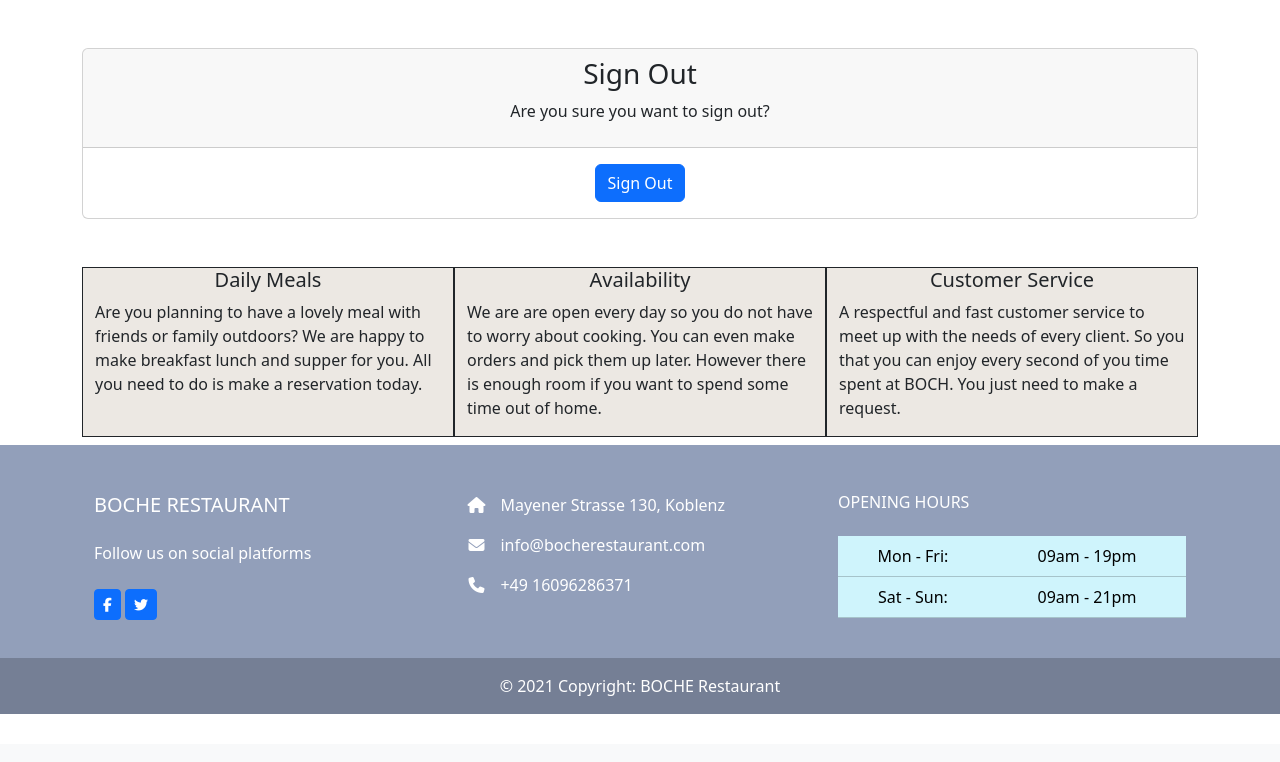
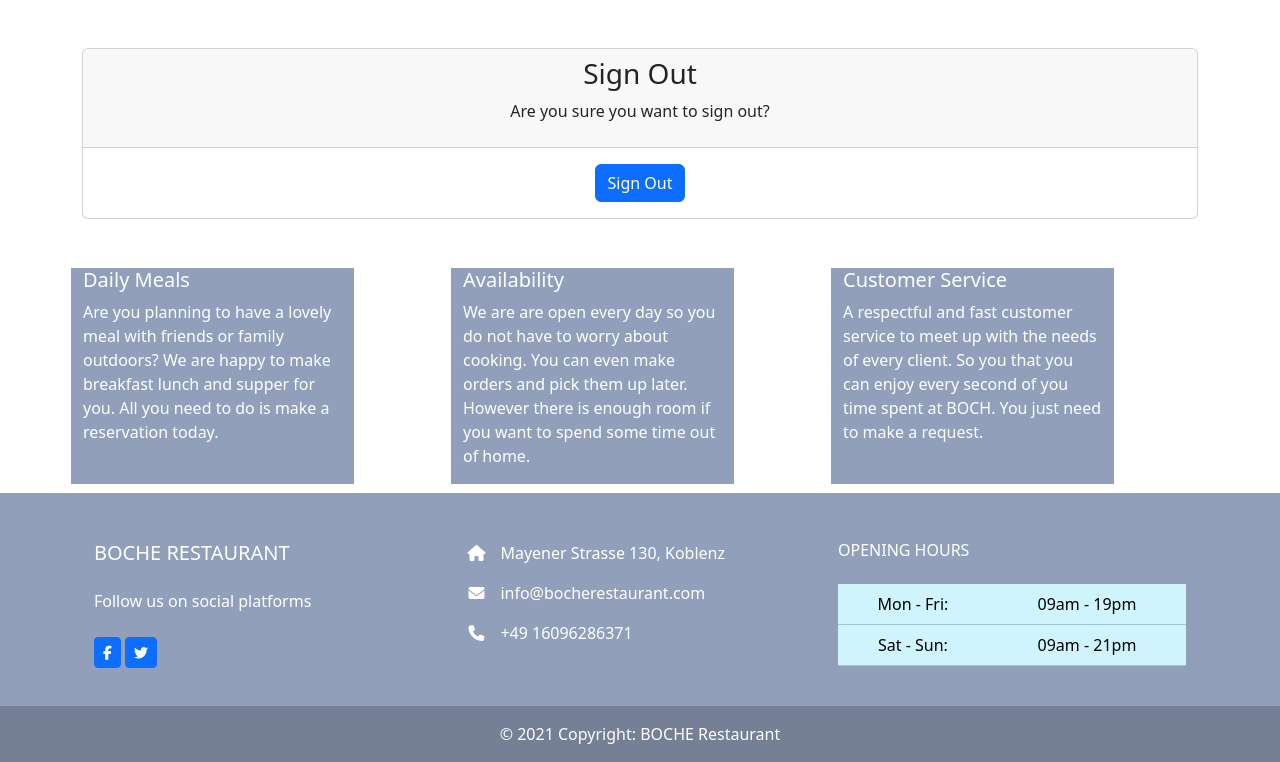
Before and after one commit to F-Clement/BOCHERestaurant, a Django app: template templates/account/logout.html in a window 1280 px wide. Shown: the part 56-818 px from the top of the page. Before the commit the page ends 770 px from the top, so only its background shows below. Run offline with Django 3.2, Linux system fonts and the light colour scheme; the template is opened without the code that fills it: most values are stand-ins (such as "Sample title", 1, 10 or a date in 2020); one stand-in notice (Sample message) is shown; some libraries are stand-ins or nearby versions.

Commit message:
Add django notifications upon login logout signup etc and better comment code

```diff
--- a/bocherestaurant/urls.py
+++ b/bocherestaurant/urls.py
@@ -16,6 +16,7 @@ Including another URLconf
 from django.contrib import admin
 from django.urls import path, include
 
+
 urlpatterns = [
     path('admin/', admin.site.urls),
     path('accounts/', include('allauth.urls')),
--- a/reservation/admin.py
+++ b/reservation/admin.py
@@ -7,7 +7,8 @@ from .models import Reservation, RestaurantTable
 @admin.register(Reservation)
 class ReservationAdmin(admin.ModelAdmin):
     list_display = ('reservation_name', 'reservation_email',
-                    'phone_number', 'reservation_date', 'reservation_time', 'reserved_table')
+                    'phone_number', 'reservation_date', 'reservation_time',
+                    'reserved_table')
 
 
 @admin.register(RestaurantTable)
--- a/reservation/forms.py
+++ b/reservation/forms.py
@@ -1,5 +1,7 @@
 from django import forms
 from .models import Reservation
+
+# Automatic generate a reservation form to enable automatic validation
 
 
 class ReservationForm(forms.ModelForm):
--- a/reservation/urls.py
+++ b/reservation/urls.py
@@ -1,7 +1,7 @@
 from . import views
 from django.urls import path
 
-
+# URL patterns for our views
 urlpatterns = [
     path('', views.HomePage.as_view(),
          name='homepage'),
@@ -15,7 +15,4 @@ urlpatterns = [
     path('delete_reservation/<int:pk>',
          views.DeleteReservation.as_view(success_url="/reservations"))
 
-
-
-
 ]
--- a/static/css/styles.css
+++ b/static/css/styles.css
@@ -1,3 +1,5 @@
+
+/* Carousel */
 .container>.carousel {
     margin-top: 5vh;
     margin-bottom: 10vh;
@@ -11,21 +13,25 @@
     margin-bottom: 5vh;
 }
 
+
+/* grid containing reasons to choose BOCHE */
 .reasons {
     text-align: center;
     margin-top: 5vh;
 }
 
-.cards>.row>.col-xl-4 {
-    background-color: rgb(236, 232, 227);
+.card_notes>.row>.col-xl-3 {
+    background-color: #929fba;
     border: 1px solid;
     margin-right: auto;
     margin-bottom: 1vh;
+    color: white;
 
 }
 
+/* Adding a reservation */
 .container-lg>.row>.col-xl-6 {
-    background-color: rgb(236, 232, 227);
+    background-color: #929fba;
     border: 1px solid;
     margin-right: auto;
     margin-bottom: 4vh;
@@ -44,7 +50,7 @@
     margin: 5vh;
 }
 
-
+/* Menu */
 .food,
 .smoothies,
 .juice {
@@ -54,7 +60,7 @@
 }
 
 .menu>.row>.col-4 {
-    background-color: rgb(236, 232, 227);
+    background-color: rgba(0, 0, 0, 0.2);
     border: 1px solid;
     margin-right: auto;
 }
--- a/templates/account/login.html
+++ b/templates/account/login.html
@@ -14,6 +14,7 @@
       <p>{% blocktrans %}Welcome back to the BOCHE Restaurant.{% endblocktrans %}</p>
 
   </div>
+  <!-- Get individual email fields so as to be able to use bootstrap on them -->
   <div class="card-body">
 
       <form class="login" method="POST" action="{% url 'account_login' %}">
@@ -44,7 +45,8 @@
         <button class="btn btn-primary right" type="submit">{% trans "Sign In" %}</button>
 
       </form>
-      <span class="helptext"><a href="/accounts/password/reset/">Forgot your password?</a></span>
+      <span class="helptext"><a href="/accounts/password/reset/">
+        Forgot your password?</a></span>
 
 
   </div>
--- a/templates/account/logout.html
+++ b/templates/account/logout.html
@@ -6,11 +6,13 @@
 {% block head_title %}{% trans "Sign Out" %}{% endblock %}
 
 {% block content %}
+<div class="container">
 <div class="card text-center mt-5 mb-5">
     <div class="card-header">
         <h3>{% trans "Sign Out" %}</h3>
         <p>{% trans 'Are you sure you want to sign out?' %}</p>
     </div>
+    <!-- Get individual logout fields so as to be able to use bootstrap -->
     <div class="card-body">
         <form class="login" method="POST" action="{% url 'account_logout' %}">
             {% csrf_token %}
@@ -21,5 +23,7 @@
         </form>
     </div>
 </div>
+</div>
 {% include 'why_boche.html' %}
+
 {% endblock %}
--- a/templates/add_reservation.html
+++ b/templates/add_reservation.html
@@ -2,10 +2,12 @@
 <div class="add_reservation">
     <h2>Add Reservation</h2>
     <p>
-        Make your reservations here please. We are only able to offer you and the community the
+        Make your reservations here please.
+        We are only able to offer you and the community the
     </p>
     <p>
-        best of our services if you reserve early enough. At BOCH the customer is the king!!!!!
+        best of our services if you reserve early enough.
+        At BOCH the customer is the king!!!!!
     </p>
 </div>
 <div class="d-flex justify-content-center">
--- a/templates/base.html
+++ b/templates/base.html
@@ -26,7 +26,7 @@
 
     <title>BOCHE Restaurant</title>
   </head>
-
+<!-- Site logo and Navigation -->
   <body>
     <nav class="navbar navbar-expand-lg navbar-light bg-light">
       <div class="container-fluid">
@@ -65,11 +65,37 @@
     </nav>
 
     <div class="container">
+      <div class="row">
+        <div class="col-md-8 offset-md-2">
+          {% for message in messages %}
+          <div
+            class="alert {{ message.tags }} alert-dismissible fade show"
+            id="msg"
+            role="alert"
+          >
+            {{ message | safe }}
+            <button
+              type="button"
+              class="btn-close"
+              data-bs-dismiss="alert"
+              aria-label="Close"
+            ></button>
+          </div>
+          {% endfor %}
+        </div>
+      </div>
+    </div>
+
+    <!-- A block where the other templates will write their code
+        after we extend the base template -->
+
+    <div class="container-fullwidth">
       {% block content %}
       <!-- Content Goes here -->
       {% endblock content %}
     </div>
-    <!-- Create footer with seperate divs for different categories of information-->
+
+    <!-- Create footer with seperate divs for different categories of info-->
 
     <footer
       class="text-white text-center text-lg-start"
@@ -77,28 +103,23 @@
     >
       <!-- Grid container -->
       <div class="container p-4">
-          <!--Grid row-->
         <div class="row mt-4">
-            <!--Grid column-->
           <div class="col-lg-4 col-md-12 mb-4 mb-md-0">
             <h5 class="text-uppercase mb-4">BOCHE Restaurant</h5>
-
             <p>Follow us on social platforms</p>
-
             <div class="mt-4">
               <!-- Facebook -->
-                <a type="button" class="btn btn-floating btn-primary btn-sm"
+              <a href="https://facebook.com" target="_blank" type="button" class="btn btn-floating btn-primary btn-sm"
                 ><i class="fab fa-facebook-f"></i
               ></a>
               <!-- Twitter -->
-                <a type="button" class="btn btn-floating btn-primary btn-sm"
+              <a href="https://twitter.com" target="_blank" type="button" class="btn btn-floating btn-primary btn-sm"
                 ><i class="fab fa-twitter"></i
               ></a>
             </div>
           </div>
-            <!--Grid column-->
 
-            <!--Grid column-->
+          <!-- column for contact information -->
           <div class="col-lg-4 col-md-6 mb-4 mb-md-0">
             <ul class="fa-ul" style="margin-left: 1.65em">
               <li class="mb-3">
@@ -115,9 +136,7 @@
               </li>
             </ul>
           </div>
-            <!--Grid column-->
-
-            <!--Grid column-->
+          <!--column for opening hours -->
           <div class="col-lg-4 col-md-6 mb-4 mb-md-0">
             <h6 class="text-uppercase mb-4">Opening hours</h6>
 
@@ -134,20 +153,23 @@
               </tbody>
             </table>
           </div>
-            <!--Grid column-->
         </div>
-          <!--Grid row-->
       </div>
-        <!-- Grid container -->
-
       <!-- Copyright -->
-        <div
-          class="text-center p-3"
-          style="background-color: rgba(0, 0, 0, 0.2)"
-        >
+      <div class="text-center p-3" style="background-color: rgba(0, 0, 0, 0.2)">
         © 2021 Copyright: BOCHE Restaurant
       </div>
       <!-- Copyright -->
     </footer>
+
+    <!-- Setting timer for pop notifications when we login, logout
+    make a reservation, cancel etc -->
+    <script>
+        setTimeout(function () {
+            let messages = document.getElementById('msg');
+            let alert = new bootstrap.Alert(messages);
+            alert.close();
+        }, 3000);
+    </script>
   </body>
 </html>
--- a/templates/boche_carousel.html
+++ b/templates/boche_carousel.html
@@ -1,5 +1,6 @@
 {% load static %}
-<div class="container mb-3 mt-3">
+<!-- A carousel from bootstrap to slide images across home page -->
+<div class="container-fullwidth mb-3">
     <div id="carouselExampleCaptions" class="carousel slide" data-bs-ride="carousel">
         <div class="carousel-indicators">
             <button type="button" data-bs-target="#carouselExampleCaptions" data-bs-slide-to="0" class="active"
--- a/templates/delete_reservation.html
+++ b/templates/delete_reservation.html
@@ -1,4 +1,6 @@
 {% extends "base.html" %} {% load static %} {% block content %}
+<!-- Ask user to confirm they want to cancel a reservation before actually
+cancelling the reservation. -->
 <div class="container-fluid">
   <div class="d-flex justify-content-center">
     <div>
--- a/templates/edit_reservation.html
+++ b/templates/edit_reservation.html
@@ -1,5 +1,5 @@
 {% extends "base.html" %} {% load static %} {% block content %}
-
+<!-- Already filled reservation form to edit then Update Reservation -->
 <div class="container-fluid">Edit Reservation</div>
 <div class="d-flex justify-content-center">
   <div class="row g-3">
--- a/templates/index.html
+++ b/templates/index.html
@@ -1,8 +1,9 @@
 {% extends "base.html" %} {% load static %} {% block content %}
-
+<!-- Include carousel from template -->
 {% include 'boche_carousel.html' %}
 
   <h2 class="reasons">Why BOCHE Restarant</h2>
+  <!-- Include another template with reasons to choose BOCH  -->
 {% include 'why_boche.html' %}
 </div>
 
--- a/templates/reservations.html
+++ b/templates/reservations.html
@@ -9,6 +9,7 @@
         {% endfor %}
         </ul>
     {% endif %}
+ <!--Create table where user reservations will be displated  -->
 <div class="container">
   <table class="table table-striped table-bordered table-hover">
     <thead>
@@ -51,7 +52,8 @@
     </tbody>
     {% endfor %}
   </table>
-  <a href="/add_reservation" class="btn btn-primary mt-2 float-end mb-2">Make Reservation</a>
+  <a href="/add_reservation" class="btn btn-primary mt-2 float-right mb-2">
+    Make Reservation</a>
 </div>
 </div>
 
--- a/templates/why_boche.html
+++ b/templates/why_boche.html
@@ -1,27 +1,29 @@
-<div class="container-lg cards">
+<!-- A simple grid layout from bootstrap to display three columns -->
+<div class="container card_notes">
     <div class="row">
-        <div class="col-xl-4">
+        <div class="col-xl-3">
             <h5>Daily Meals</h5>
             <p>
                 Are you planning to have a lovely meal with friends or family
-                outdoors? We are happy to make breakfast lunch and supper for you. All
-                you need to do is make a reservation today.
+                outdoors? We are happy to make breakfast lunch and supper for
+                 you. All you need to do is make a reservation today.
             </p>
         </div>
-        <div class="col-xl-4">
+        <div class="col-xl-3">
             <h5>Availability</h5>
             <p>
-                We are are open every day so you do not have to worry about cooking.
-                You can even make orders and pick them up later. However there is
-                enough room if you want to spend some time out of home.
+                We are are open every day so you do not have to worry about
+                cooking. You can even make orders and pick them up later.
+                However there is enough room if you want to spend some time out
+                of home.
             </p>
         </div>
-        <div class="col-xl-4">
+        <div class="col-xl-3">
             <h5>Customer Service</h5>
             <p>
-                A respectful and fast customer service to meet up with the needs of
-                every client. So you that you can enjoy every second of you time spent
-                at BOCH. You just need to make a request.
+                A respectful and fast customer service to meet up with the needs
+                 of every client. So you that you can enjoy every second of you
+                  time spent at BOCH. You just need to make a request.
             </p>
         </div>
     </div>
```
Also changed, not shown: bocherestaurant/settings.py (+9 -0 lines), reservation/models.py (+6 -2 lines), reservation/views.py (+15 -5 lines), templates/account/signup.html (+5 -3 lines), templates/menu.html (+15 -7 lines). Lines whose indentation alone changed are shown as unchanged.
